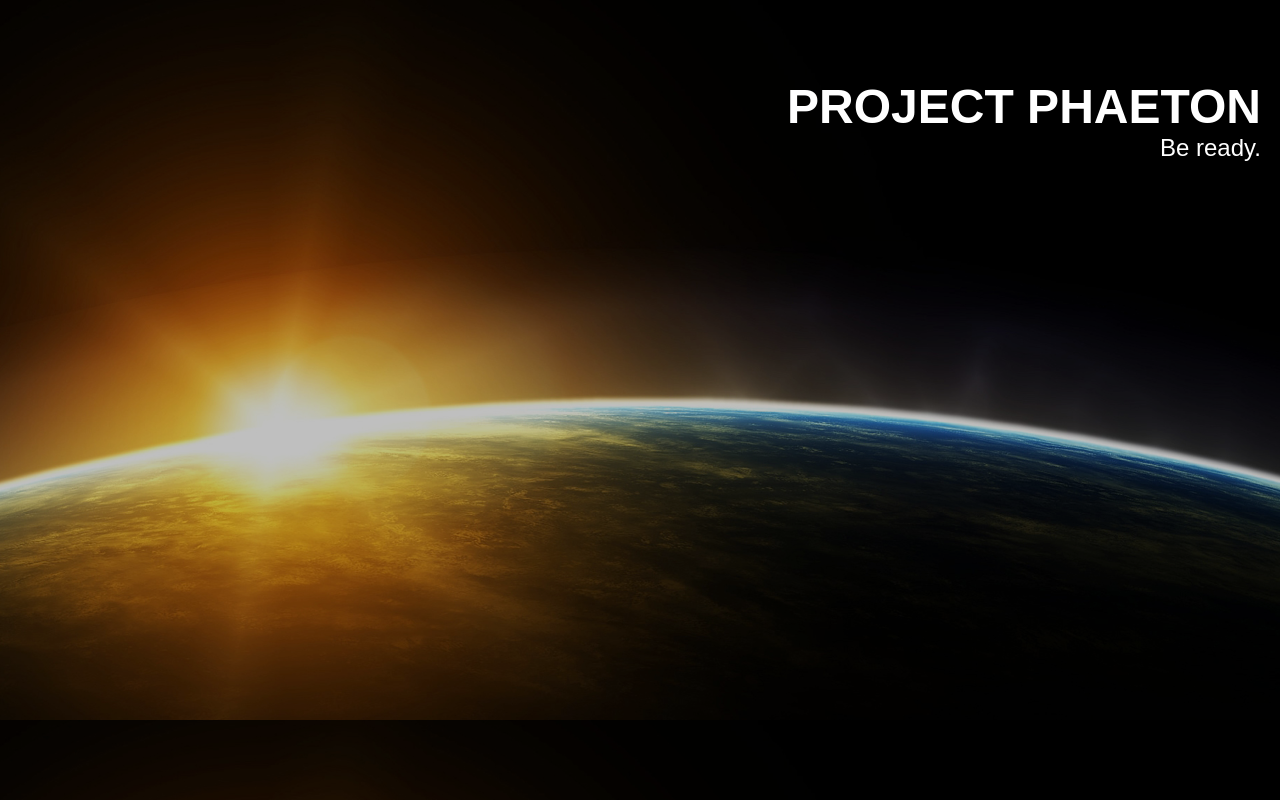
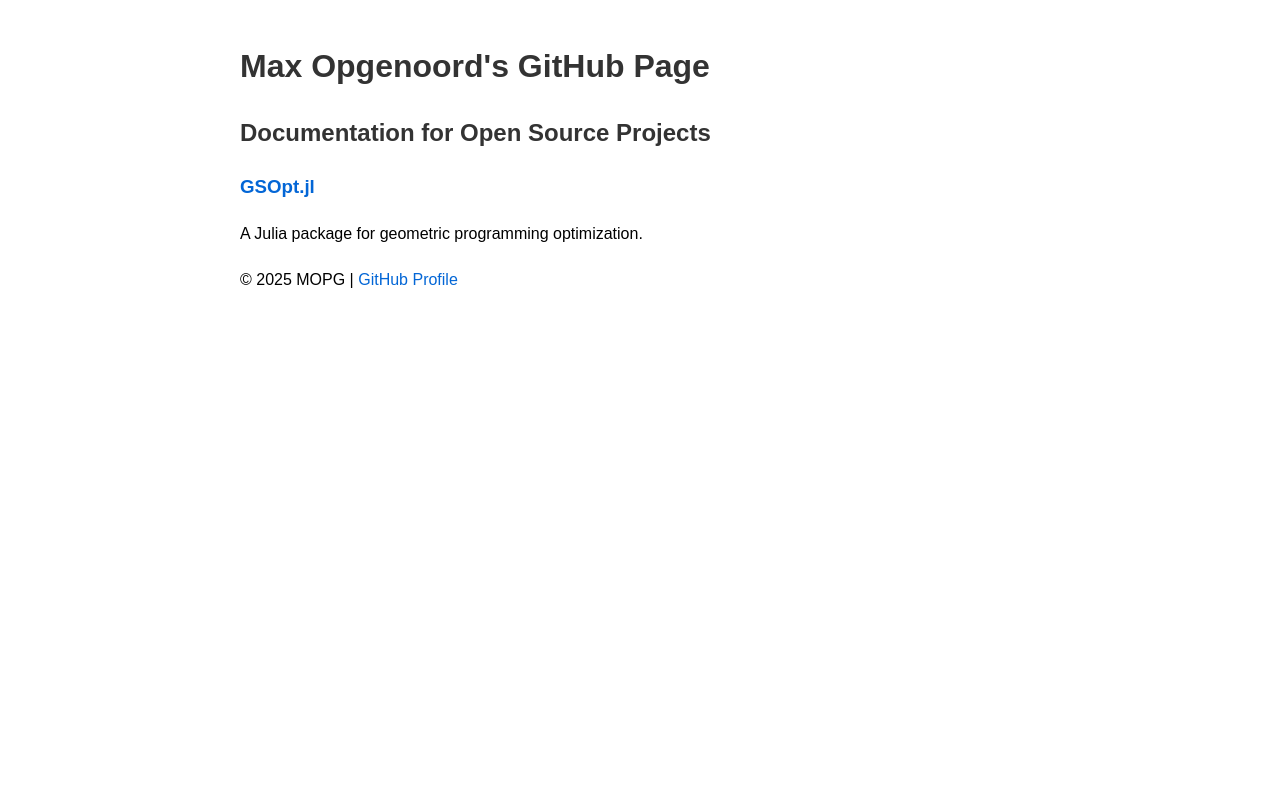
Before and after one commit to mopg/mopg.github.io, a plain HTML site: page index.html in a window 1280 px wide. Drawn offline with Linux system fonts and the light colour scheme.

Commit message:
make minimal

```diff
--- a/css/style.css
+++ /dev/null
@@ -1,39 +0,0 @@
-body {
-  background:
-    linear-gradient(
-      rgba(0, 0, 0, 0.25),
-      rgba(0, 0, 0, 0.25)
-    ),
-    url(../img/earth.jpg);
-  background-size: cover;
-  font-family: 'HelveticaNeue-Light', sans-serif;
-}
-
-header {
-  position: absolute;
-  top: 15%;
-  left: 80%;
-  transform: translate(-50%, -50%);
-  color: white;
-  text-align: right;
-}
-h1 {
-  text-transform: uppercase;
-  margin: 0;
-  font-size: 3rem;
-  white-space: nowrap;
-}
-p {
-  margin: 0;
-  font-size: 1.5rem;
-}
-
-/*.htitle {
- font-family: 'HelveticaNeue-Light', sans-serif;
-   font-weight: bold;
-   font-size: 40px;
-   text-align: justify;
-   color: #FFFFFF;
-}
-
-.text1_container { float: right; width: 55%; margin: 0 0 0px 0; }*/
--- a/index.html
+++ b/index.html
@@ -1,30 +1,55 @@
 <!DOCTYPE html>
 <html lang="en">
   <head>
-	   <meta http-equiv="Content-Type" content="text/html; charset=utf-8" />
-       <title>Project Phaeton</title>
-       <link rel="stylesheet" href="css/style.css"/>
+    <meta charset="UTF-8" />
+    <meta name="viewport" content="width=device-width, initial-scale=1.0" />
+    <meta name="robots" content="noindex, nofollow" />
+    <meta name="googlebot" content="noindex, nofollow" />
+    <title>Max Opgenoord - GitHub Page</title>
+    <style>
+      body {
+        font-family: Arial, sans-serif;
+        line-height: 1.6;
+        margin: 0 auto;
+        max-width: 800px;
+        padding: 20px;
+      }
+      h1,
+      h2 {
+        color: #333;
+      }
+      a {
+        color: #0366d6;
+        text-decoration: none;
+      }
+      a:hover {
+        text-decoration: underline;
+      }
+      .project {
+        margin-bottom: 20px;
+      }
+    </style>
+  </head>
+  <body>
+    <header>
+      <h1>Max Opgenoord's GitHub Page</h1>
+    </header>
 
-       <script>
-		  (function(i,s,o,g,r,a,m){i['GoogleAnalyticsObject']=r;i[r]=i[r]||function(){
-		  (i[r].q=i[r].q||[]).push(arguments)},i[r].l=1*new Date();a=s.createElement(o),
-		  m=s.getElementsByTagName(o)[0];a.async=1;a.src=g;m.parentNode.insertBefore(a,m)
-		  })(window,document,'script','https://www.google-analytics.com/analytics.js','ga');
+    <main>
+      <section>
+        <h2>Documentation for Open Source Projects</h2>
 
-		  ga('create', 'UA-81191155-2', 'auto');
-		  ga('send', 'pageview');
-		</script>
+        <div class="project">
+          <h3><a href="https://github.com/mopg/GSOpt.jl">GSOpt.jl</a></h3>
+          <p>A Julia package for geometric programming optimization.</p>
+        </div>
+      </section>
+    </main>
 
-  </head>
-
-
-<header>
-  <h1>Project Phaeton</h1>
-  <p>Be ready.</p>
-  <!-- <p>It's coming.</p>
-  <p>It's going to be big.</p>
-  <p>Be ready.</p> -->
-</header>
-
-
+    <footer>
+      <p>
+        &copy; 2025 MOPG | <a href="https://github.com/mopg">GitHub Profile</a>
+      </p>
+    </footer>
+  </body>
 </html>
```
Also changed, not shown: img/earth.jpg (deleted), 1 other file.
